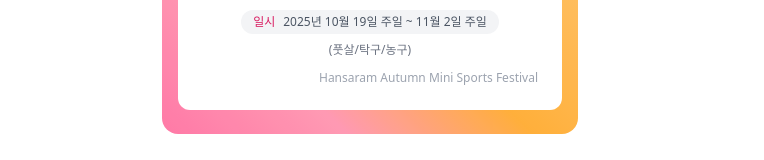
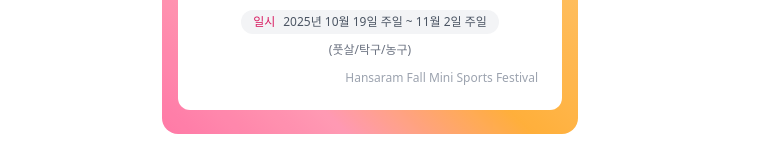
Before and after one commit to 00KANGJK/fall-sports-day, a React (Create React App) app: page /#/ in a window 1280 px wide. Shown: the part 212-372 px from the top of the page, without its empty margins (270-1034 px from the left). Built offline with nearby package versions, Linux system fonts and the light colour scheme.

Commit message:
1차 최종안안

```diff
--- a/src/components/PromoBanner.tsx
+++ b/src/components/PromoBanner.tsx
@@ -69,7 +69,7 @@ export default function PromoBanner() {
 
         {/* 영어 제목 */}
         <div className="text-right mt-3">
-          <div className="text-xs text-gray-400">Hansaram Autumn Mini Sports Festival</div>
+          <div className="text-xs text-gray-400">Hansaram Fall Mini Sports Festival</div>
         </div>
       </div>
     </div>
```
